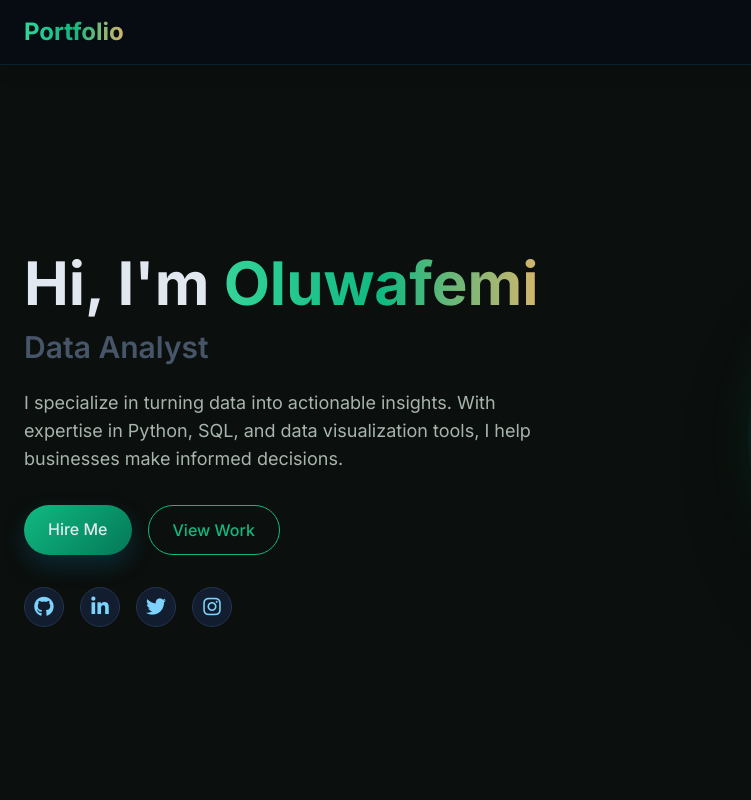
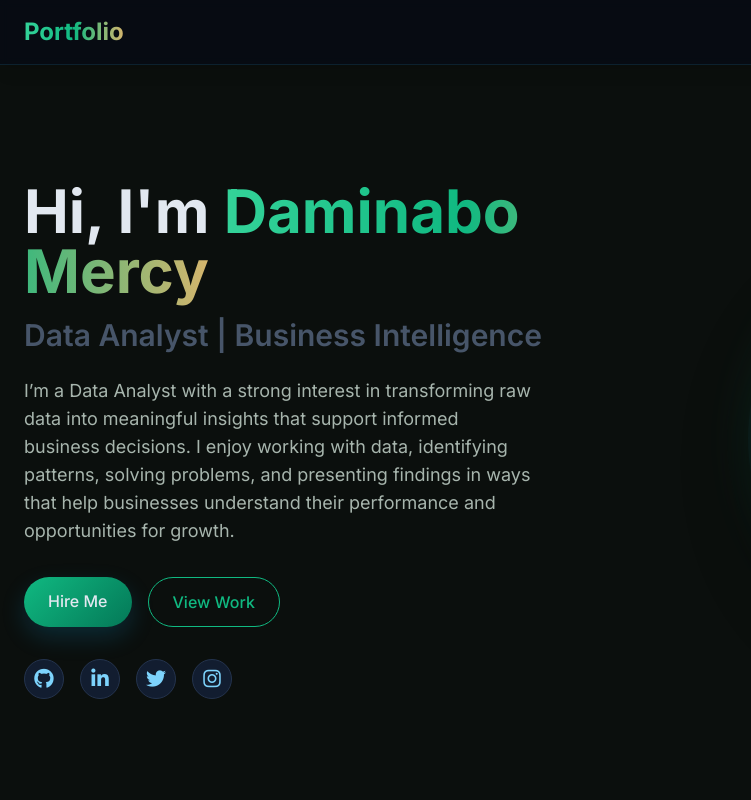
Before and after one commit to Mercy130601/Mercy130601-commits.githubs.io, a plain HTML site: page index.html in a window 1280 px wide. Shown: the top 800 px of the page, 0-751 px from the left. Drawn offline with nearby package versions, Linux system fonts and the light colour scheme.

Commit message:
Update index.html

```diff
--- a/index.html
+++ b/index.html
@@ -550,17 +550,17 @@
     <section id="home" class="min-h-screen flex items-center pt-20">
         <div class="container mx-auto px-6 flex flex-col md:flex-row items-center justify-between">
             <div class="md:w-1/2 mb-12 md:mb-0">
-                <h1 class="text-4xl md:text-6xl font-bold mb-4">Hi, I'm <span class="gradient-text">Oluwafemi</span></h1>
-                <h2 class="text-2xl md:text-3xl font-semibold mb-6 text-slate-600">Data Analyst</h2>
+                <h1 class="text-4xl md:text-6xl font-bold mb-4">Hi, I'm <span class="gradient-text">Daminabo Mercy</span></h1>
+                <h2 class="text-2xl md:text-3xl font-semibold mb-6 text-slate-600">Data Analyst | Business Intelligence</h2>
                 <p class="text-lg mb-8 text-slate-400 max-w-lg">
-                    I specialize in turning data into actionable insights. With expertise in Python, SQL, and data visualization tools, I help businesses make informed decisions.
+                   I’m a Data Analyst with a strong interest in transforming raw data into meaningful insights that support informed business decisions. I enjoy working with data, identifying patterns, solving problems, and presenting findings in ways that help businesses understand their performance and opportunities for growth.
                 </p>
                 <div class="flex space-x-4">
                     <a href="#contact" class="px-6 py-3 rounded-full btn-primary font-medium">Hire Me</a>
                     <a href="#projects" class="px-6 py-3 rounded-full border border-primary text-primary font-medium hover:bg-primary/10 transition">View Work</a>
                 </div>
                 <div class="flex mt-8 space-x-4">
-                    <a href="https://github.com/oluwafemiemmanuel551" class="social-icon text-xl w-10 h-10 flex items-center justify-center rounded-full bg-slate-800 hover:bg-primary">
+                    <a href="https://github.com/Mercy130601/" class="social-icon text-xl w-10 h-10 flex items-center justify-center rounded-full bg-slate-800 hover:bg-primary">
                         <i class="fab fa-github"></i>
                     </a>
                     <a href="https://www.linkedin.com/in/oluwafemitheanalyst0" class="social-icon text-xl w-10 h-10 flex items-center justify-center rounded-full bg-slate-800 hover:bg-blue-600">
```
